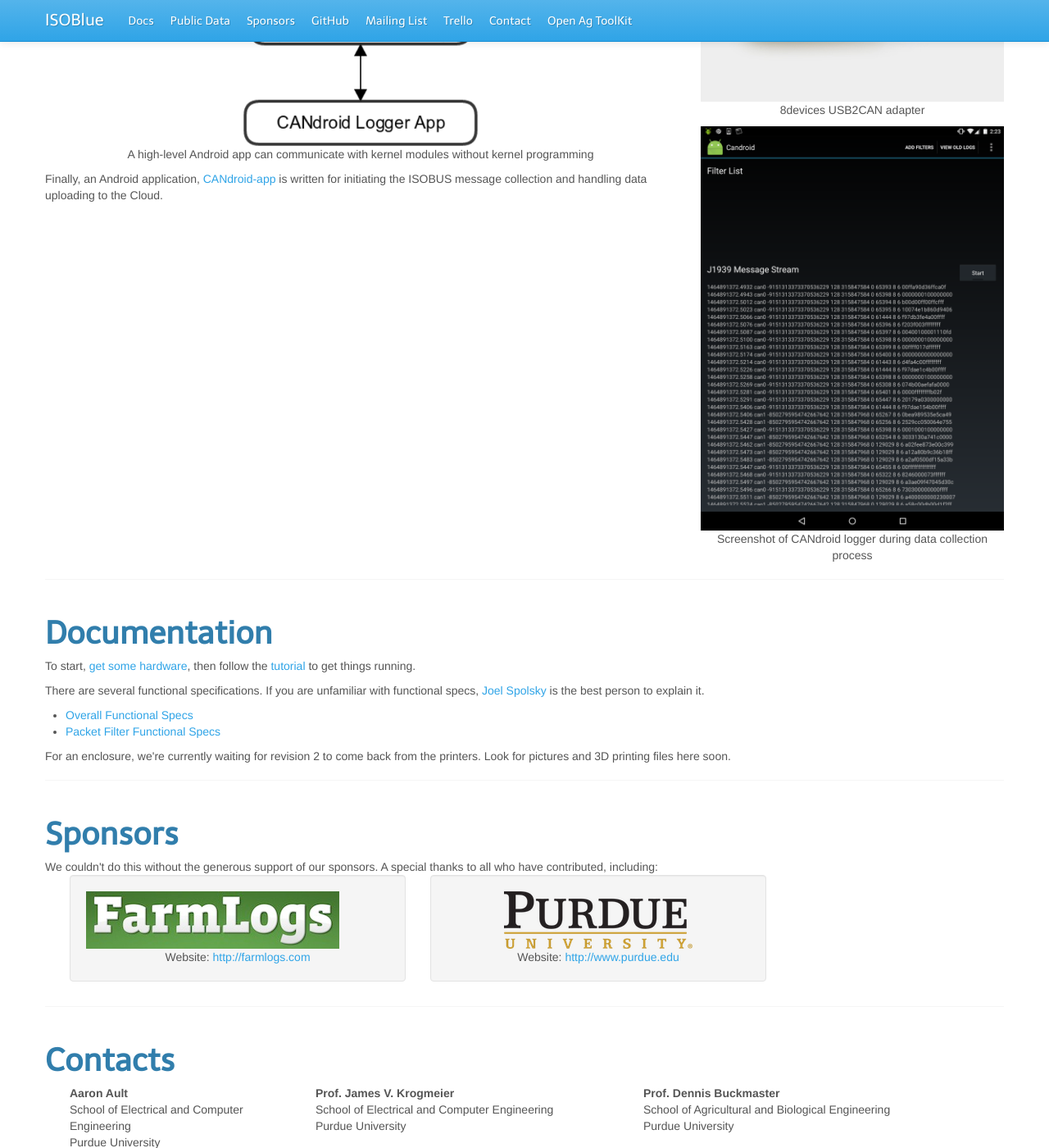
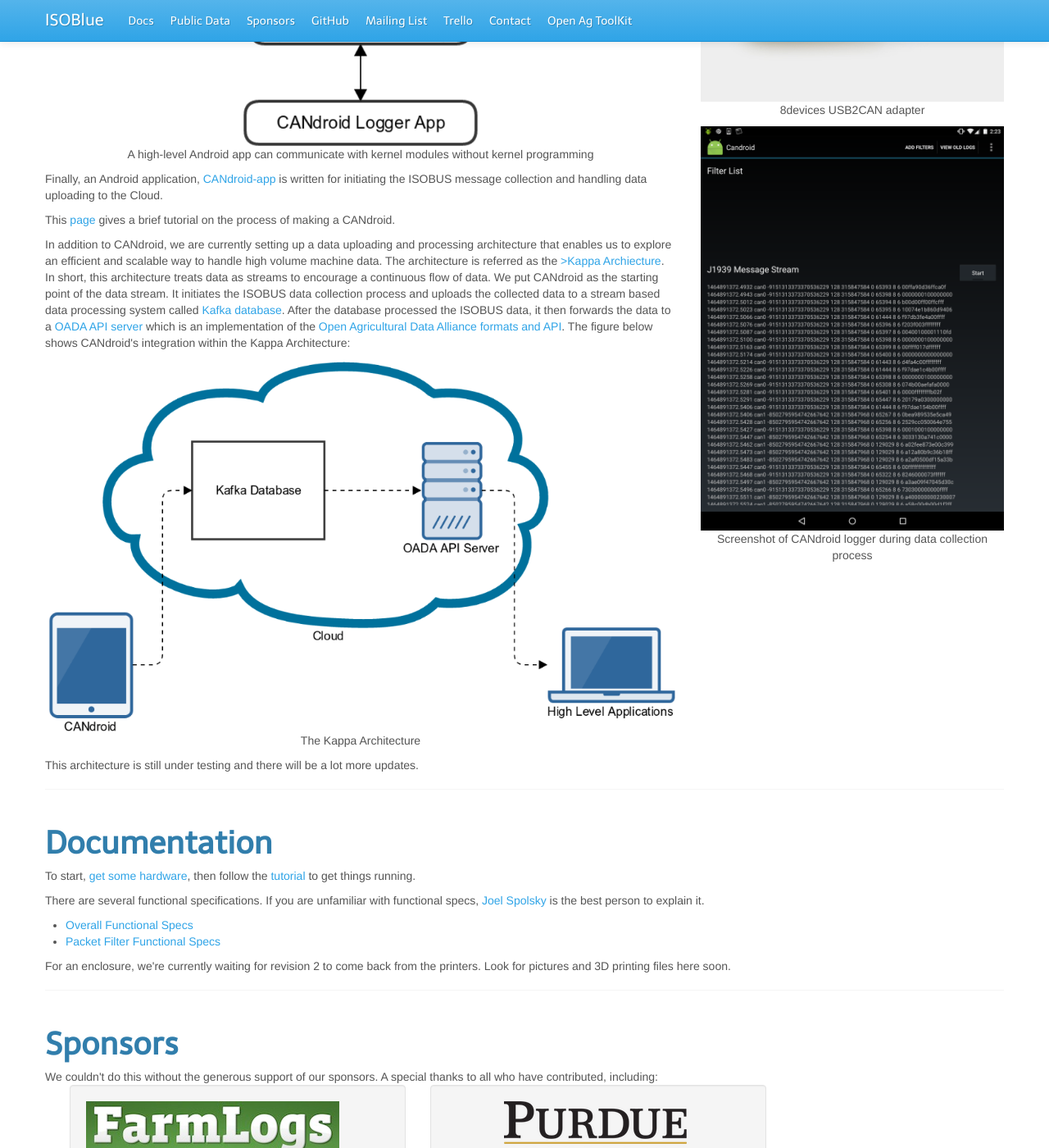
Before and after one commit to ISOBlue/isoblue.github.io, a Jekyll site: the page built from index.html, in a window 1280 px wide and 1400 px high, scrolled down 4089 px. Shown: the whole window at 82% size. Built offline with Jekyll 4.4.1, drawn with Linux system fonts in a browser that asks for light colours; nearby versions of some CDN libraries; comment, search, counter and statistics services are not loaded.

Commit message:
Add: description for Kappa arch

```diff
--- a/index.html
+++ b/index.html
@@ -180,6 +180,24 @@
 						<p>Finally, an Android application, <a href="https://github.com/OATS-Group/CANdroid-app">CANdroid-app</a> is written
 					 	for initiating the ISOBUS message collection and handling data uploading to the Cloud.</p>
 
+						<p>This <a href="https://github.com/OATS-Group/CANdroid">page</a> gives a brief tutorial on the process of making a CANdroid.</p>
+
+						<p>In addition to CANdroid, we are currently setting up a data uploading and processing architecture that enables us to explore
+						an efficient and scalable way to handle high volume machine data. The architecture is referred as the
+						<a href="http://milinda.pathirage.org/kappa-architecture.com/">>Kappa Archiecture</a>. In short, this architecture treats data as
+						streams to encourage a continuous flow of data. We put CANdroid as the starting point of the data stream. It initiates the ISOBUS data collection
+						process and uploads the collected data to a stream based data processing system called
+						<a href="http://kafka.apache.org/">Kafka database</a>. After the database processed the ISOBUS data, it then forwards the data to
+						a <a href="https://github.com/OADA/oada-api-server">OADA API server</a> which is an implementation of the
+						<a href="http://openag.io/">Open Agricultural Data Alliance formats and API</a>. The figure below shows CANdroid's integration within the Kappa Architecture:</p>
+
+            <p class="text-center">
+              <img src="images/kappa_arch_top.png"/><br/>
+							The Kappa Architecture
+            </p>
+
+						<p>This architecture is still under testing and there will be a lot more updates.</p>
+
 					</div>
 
 						<div class="span4">
```
Also changed, not shown: images/kappa_arch_top.png (added).
